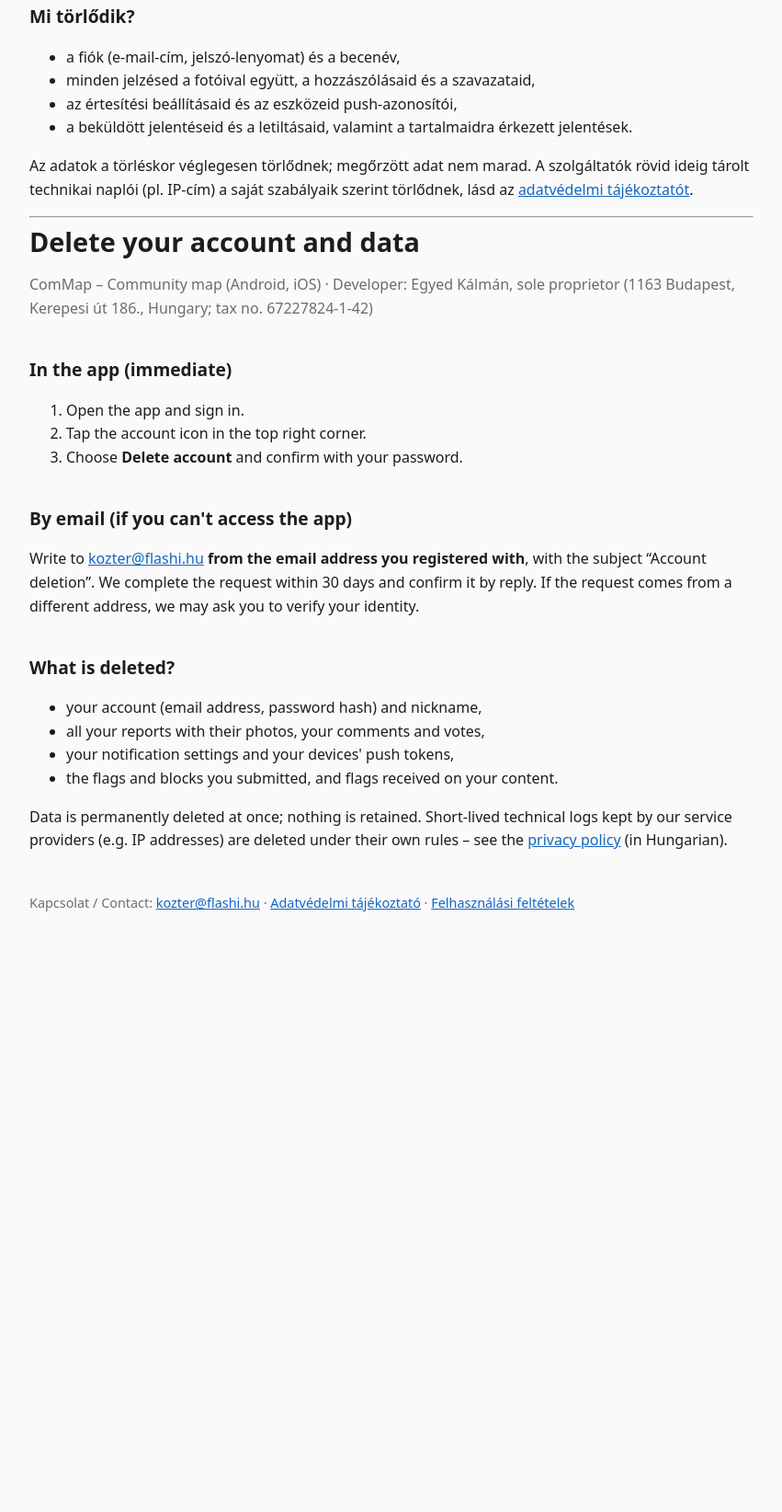
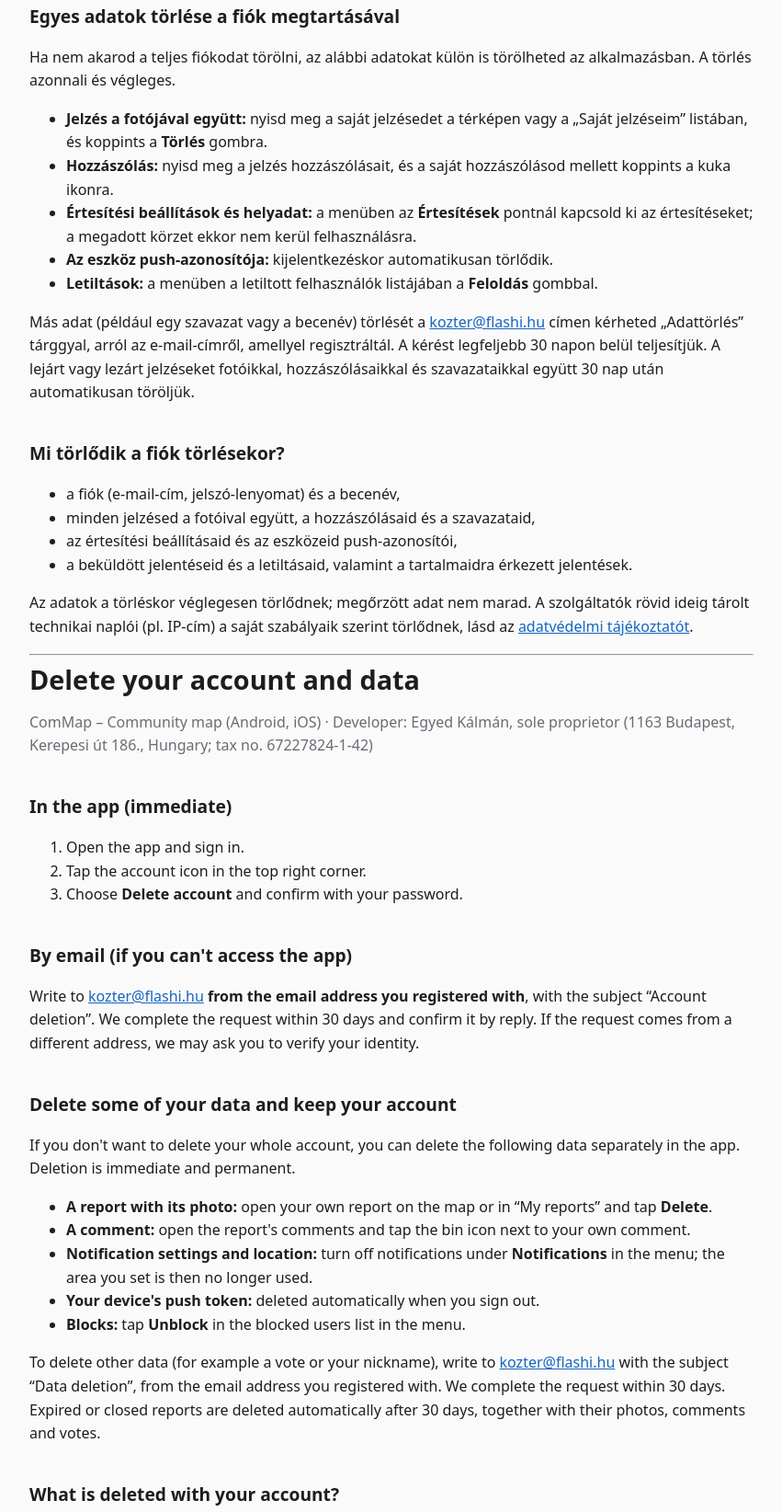
Before and after one commit to kalmanegyed-sys/kozossegi-terkep-legal, a plain HTML site: page fiok-torlese.html in a window 1280 px wide. Shown: the part 552-2196 px from the top of the page at 92% size, without its empty margins (214-1065 px from the left). Before the commit the page ends 1609 px from the top, so only its background shows below. Drawn offline with Linux system fonts and the light colour scheme.

Commit message:
Add files via upload

```diff
--- a/fiok-torlese.html
+++ b/fiok-torlese.html
@@ -45,7 +45,20 @@
 A kérést legfeljebb 30 napon belül teljesítjük, és válaszban visszaigazoljuk.
 Ha a kérés más címről érkezik, a személyazonosság ellenőrzéséhez visszakérdezhetünk.</p>
 
-<h2>Mi törlődik?</h2>
+<h2 id="adatok">Egyes adatok törlése a fiók megtartásával</h2>
+<p>Ha nem akarod a teljes fiókodat törölni, az alábbi adatokat külön is törölheted az alkalmazásban. A törlés azonnali és végleges.</p>
+<ul>
+  <li><strong>Jelzés a fotójával együtt:</strong> nyisd meg a saját jelzésedet a térképen vagy a „Saját jelzéseim” listában, és koppints a <strong>Törlés</strong> gombra.</li>
+  <li><strong>Hozzászólás:</strong> nyisd meg a jelzés hozzászólásait, és a saját hozzászólásod mellett koppints a kuka ikonra.</li>
+  <li><strong>Értesítési beállítások és helyadat:</strong> a menüben az <strong>Értesítések</strong> pontnál kapcsold ki az értesítéseket; a megadott körzet ekkor nem kerül felhasználásra.</li>
+  <li><strong>Az eszköz push-azonosítója:</strong> kijelentkezéskor automatikusan törlődik.</li>
+  <li><strong>Letiltások:</strong> a menüben a letiltott felhasználók listájában a <strong>Feloldás</strong> gombbal.</li>
+</ul>
+<p>Más adat (például egy szavazat vagy a becenév) törlését a <a href="mailto:kozter@flashi.hu?subject=Adatt%C3%B6rl%C3%A9s">kozter@flashi.hu</a> címen kérheted
+„Adattörlés” tárggyal, arról az e-mail-címről, amellyel regisztráltál. A kérést legfeljebb 30 napon belül teljesítjük.
+A lejárt vagy lezárt jelzéseket fotóikkal, hozzászólásaikkal és szavazataikkal együtt 30 nap után automatikusan töröljük.</p>
+
+<h2>Mi törlődik a fiók törlésekor?</h2>
 <ul>
   <li>a fiók (e-mail-cím, jelszó-lenyomat) és a becenév,</li>
   <li>minden jelzésed a fotóival együtt, a hozzászólásaid és a szavazataid,</li>
@@ -74,7 +87,20 @@ Ha a kérés más címről érkezik, a személyazonosság ellenőrzéséhez viss
 We complete the request within 30 days and confirm it by reply.
 If the request comes from a different address, we may ask you to verify your identity.</p>
 
-<h2>What is deleted?</h2>
+<h2 id="data">Delete some of your data and keep your account</h2>
+<p>If you don't want to delete your whole account, you can delete the following data separately in the app. Deletion is immediate and permanent.</p>
+<ul>
+  <li><strong>A report with its photo:</strong> open your own report on the map or in “My reports” and tap <strong>Delete</strong>.</li>
+  <li><strong>A comment:</strong> open the report's comments and tap the bin icon next to your own comment.</li>
+  <li><strong>Notification settings and location:</strong> turn off notifications under <strong>Notifications</strong> in the menu; the area you set is then no longer used.</li>
+  <li><strong>Your device's push token:</strong> deleted automatically when you sign out.</li>
+  <li><strong>Blocks:</strong> tap <strong>Unblock</strong> in the blocked users list in the menu.</li>
+</ul>
+<p>To delete other data (for example a vote or your nickname), write to <a href="mailto:kozter@flashi.hu?subject=Data%20deletion">kozter@flashi.hu</a>
+with the subject “Data deletion”, from the email address you registered with. We complete the request within 30 days.
+Expired or closed reports are deleted automatically after 30 days, together with their photos, comments and votes.</p>
+
+<h2>What is deleted with your account?</h2>
 <ul>
   <li>your account (email address, password hash) and nickname,</li>
   <li>all your reports with their photos, your comments and votes,</li>
```
